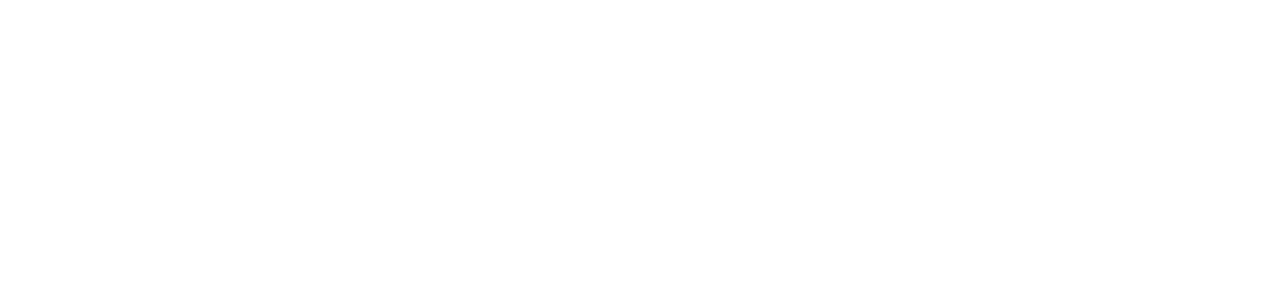
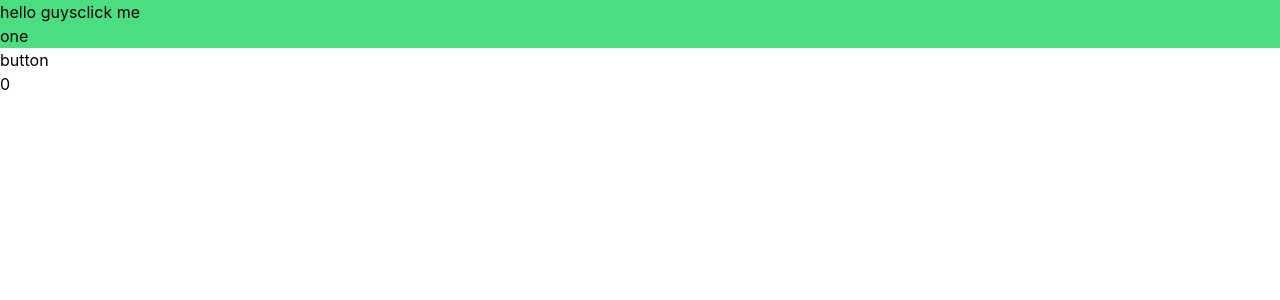
Before and after one commit to likhittha/firstproject, a React (Create React App) app: page /practice in a window 1280 px wide. Before the commit this address had no page. Shown: the top 300 px of the page. Built offline with nearby package versions, Linux system fonts and the light colour scheme.

Commit message:
practice
practice

```diff
--- a/src/App.js
+++ b/src/App.js
@@ -17,6 +17,7 @@
 import { Example1 } from "./Screens/Example/Example1";
 import { Templete } from "./Screens/Templates/Templete";
 import { Fileone } from "./Screens/Portfolio/Fileone";
+import { Practice } from "./Components/Practice";
 
 
 
@@ -123,6 +124,7 @@
         <Route path="/ex1" Component={Example1} />
         <Route path="/templete" Component={Templete} />
         <Route path="portfolio" Component={Fileone} />
+        <Route path="/practice" Component={Practice} />
       </Routes>
     </>
   );
--- /dev/null
+++ b/src/Components/Practice.js
@@ -0,0 +1,38 @@
+import { useState } from "react";
+
+export const Practice = () =>
+    {
+
+const [name,setName]=useState("one")
+const[count,setCount]=useState(0)
+
+const clickMe =()=> {
+    setName("two")
+     console.log("Clicked");
+
+
+    }
+
+const number =()=> {
+    console.log("pressed")
+    setCount(count+1)
+}
+
+        return(
+
+<>
+<div className="bg-green-400 ">
+    hello guys
+
+<button onClick={clickMe}> click me </button>
+<div>{name } </div>
+</div>
+
+<button onClick={number}> button</button>
+<div>{count}</div>
+</>
+
+
+
+        )
+    }
--- a/src/Screens/MainScreen.js
+++ b/src/Screens/MainScreen.js
@@ -56,6 +56,38 @@
     </div>
     </div>
 
+
+
+<div className="text-center sm:bg-slate-500 sm:text-left bg-orange-400  ">
+hii guyssssssssss
+
+</div>
+
+
+<div className="text-center md:bg-slate-500 md:text-left bg-orange-400  ">
+hii guyssssssssss
+
+</div>
+
+<div className="text-center lg:bg-slate-500 lg:text-left bg-orange-400  ">
+hii guyssssssssss
+
+</div>
+
+<div className="text-center xl:bg-slate-500 xl:text-left bg-orange-400  ">
+hii guyssssssssss
+
+</div>
+
+
+<div className="text-center 2xl:bg-slate-500 2xl:text-left bg-orange-400  ">
+hii guyssssssssss
+
+</div>
+
+
+
+
     </>
 )
 
--- a/src/Screens/Portfolio/ContactMe.js
+++ b/src/Screens/Portfolio/ContactMe.js
@@ -231,6 +231,10 @@
 
 
 
+
+
+
+
 </>
 
 
--- a/src/Screens/Portfolio/Fileone.js
+++ b/src/Screens/Portfolio/Fileone.js
@@ -76,8 +76,8 @@
 
   return (
     <>
-     <div className="flex p-8 justify-between items-center px-60 fixed gap-12 bg-white w-full">
-          <div className=" flex justify-center items-center cursor-pointer ">
+     <div className="flex p-8 justify-between items-center sm:items-start px-60 fixed gap-12  w-full ">
+          <div className=" flex justify-center items-center cursor-pointer  ">
             <p className="text-3xl text-white bg-blue-800 rounded-full font-bold justify-center items-center flex h-9 w-9 ">
               {" "}
               R
@@ -87,7 +87,7 @@
 
           <nav className="">
           <ul className="flex gap-9">
-              <li className="nav-item">
+              <li className="nav-item  ">
               <a href="#home">Home</a>
               </li>
               <li className="nav-item">
```
Also changed, not shown: src/Screens/Portfolio/Fileone.css (line endings or trailing spaces).
